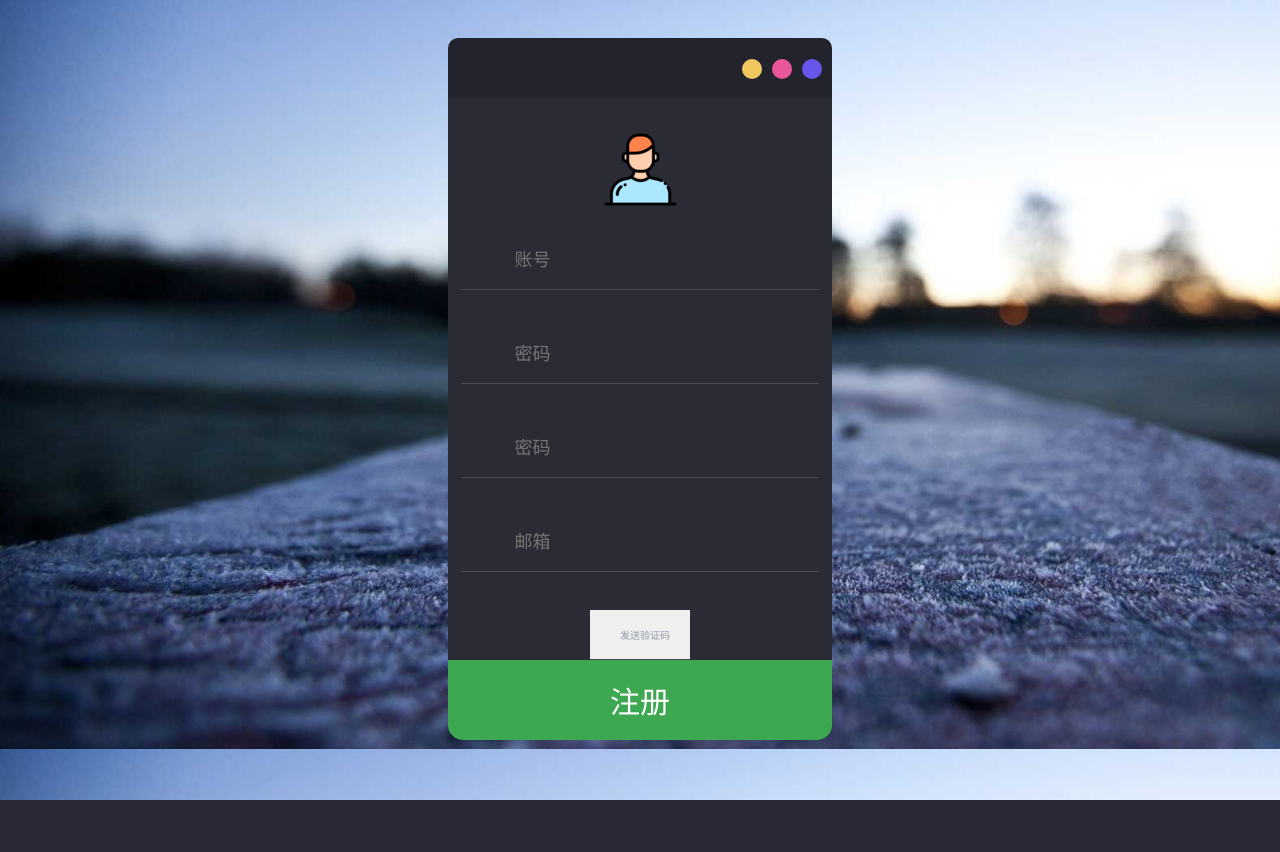
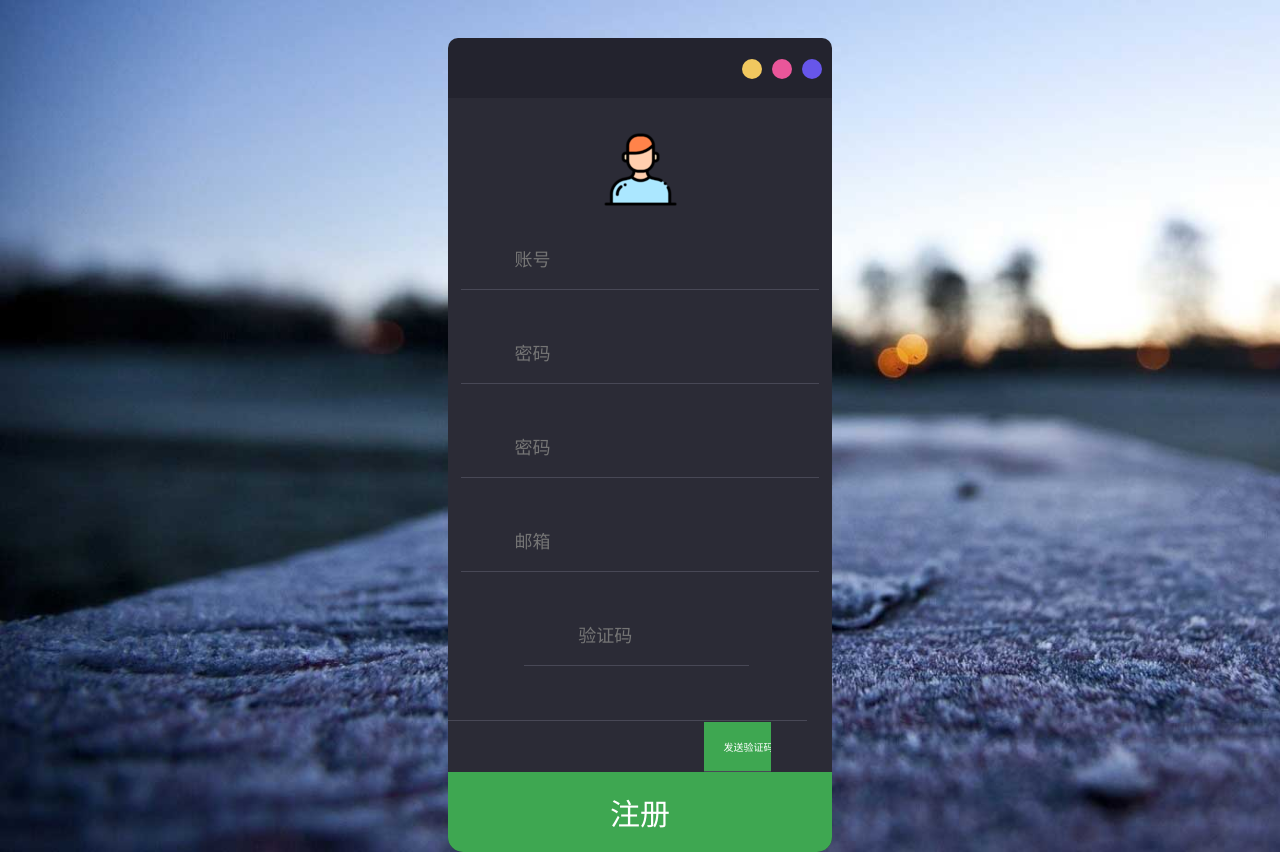
Before and after one commit to LianZS/company, a Django app: template templates/register.html in a window 1280 px wide. Before the commit the page ends 800 px from the top, so only its background shows below. Run offline with Django 3.2, Linux system fonts and the light colour scheme; the template is opened without the code that fills it: values that come from a table or form of the project are taken from there, others are empty.

Commit message:
注册界面修改

```diff
--- a/templates/register.html
+++ b/templates/register.html
@@ -32,9 +32,12 @@
         {{ form.username }}
         {{ form.password }}
         {{ form.password }}
-        {{ form.email }}<input type="button" value="发送验证码" onclick="">
-
-
+        {{ form.email }}
+        <div class="verification_code" style="width: 70%;">
+            <input type="text" style="width: 50%;background: transparent" placeholder="验证码">
+            <input type="button" value="发送验证码" onclick=""
+                   style="width: 25%;float: right;background-color: #3ea751;color: white;text-align: left;padding-left: 2em">
+        </div>
 
 
         <input type="submit" value="注册" id="send">
```
